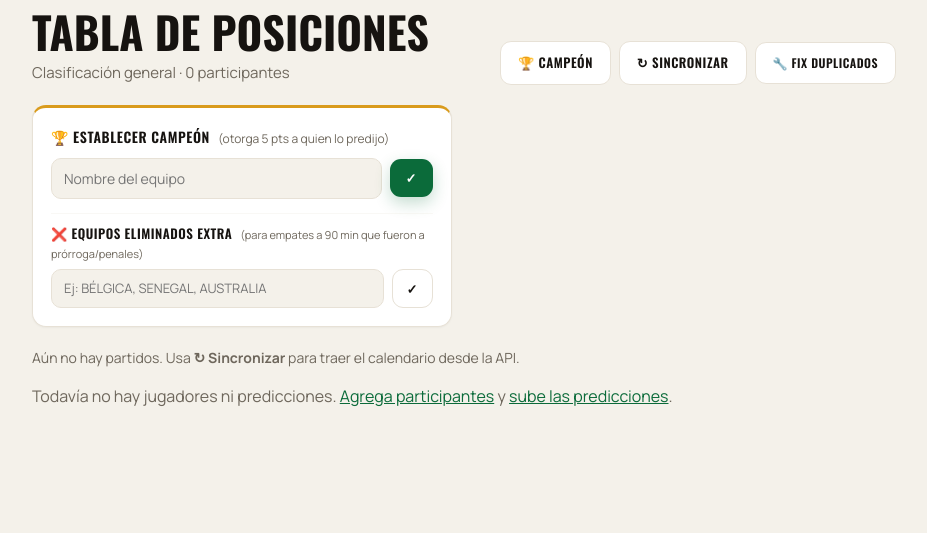
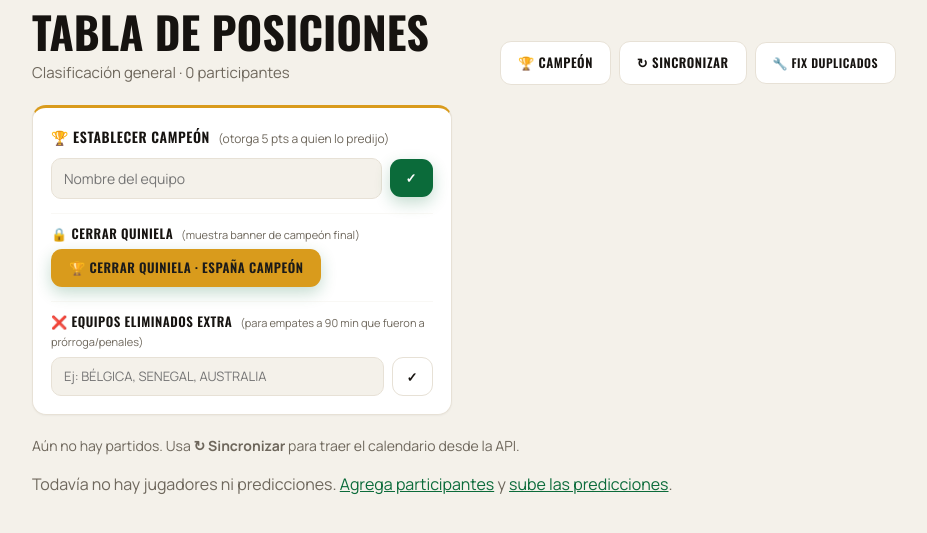
Before and after one commit to SupremoGio/quiniela_Sgio, a Flask app: page / in a window 1280 px wide, after a click on "🏆 CAMPEÓN". Shown: the part 165-698 px from the top of the page, without its empty margins (176-1103 px from the left). Run offline with Flask 3, Linux system fonts and the light colour scheme; the visitor is signed in with stand-in values (Sample User, id 1).

Commit message:
Cerrar quiniela: banner de campeón España + ruta /cerrar y /abrir
- Nueva ruta POST /cerrar: fija campeon_real + activa quiniela_cerrada en ConfigApp
- Nueva ruta POST /abrir: revierte el cierre
- Banner animado de campeón en index.html (visible solo cuando está cerrada)
- Botón "Cerrar quiniela · España campeón" en panel admin

Co-Authored-By: Claude Sonnet 4.6 <noreply@anthropic.com>
Claude-Session: https://claude.ai/code/session_019BCDZBZthQPiDTQnKrFq91

```diff
--- a/app.py
+++ b/app.py
@@ -952,6 +952,8 @@ def crear_app():
         preds_campeon = {pc.jugador_id: pc for pc in PrediccionCampeon.query.all()}
         cfg = ConfigApp.query.filter_by(clave="campeon_real").first()
         campeon_real = cfg.valor if cfg else None
+        cfg_cerrada = ConfigApp.query.filter_by(clave="quiniela_cerrada").first()
+        quiniela_cerrada = bool(cfg_cerrada and cfg_cerrada.valor == "1")
         equipos_eliminados = _get_equipos_eliminados()
         cfg_extra = ConfigApp.query.filter_by(clave="equipos_eliminados_extra").first()
         eliminados_extra_str = cfg_extra.valor if cfg_extra else ""
@@ -990,7 +992,8 @@ def crear_app():
                                preds_campeon=preds_campeon, campeon_real=campeon_real,
                                movimiento=movimiento,
                                equipos_eliminados=equipos_eliminados,
-                               eliminados_extra_str=eliminados_extra_str)
+                               eliminados_extra_str=eliminados_extra_str,
+                               quiniela_cerrada=quiniela_cerrada)
 
     @app.route("/campeon", methods=["POST"])
     @login_required
@@ -1009,6 +1012,39 @@ def crear_app():
         db.session.commit()
         ganadores = sum(1 for pc in PrediccionCampeon.query.all() if pc.puntos == 5)
         flash(f"Campeón establecido: {equipo}. {ganadores} jugador(es) con 5 pts extra.", "success")
+        return redirect(url_for("index"))
+
+    @app.route("/cerrar", methods=["POST"])
+    @login_required
+    def cerrar_quiniela():
+        equipo = request.form.get("campeon_real", "España").strip() or "España"
+        # Guardar campeón
+        cfg = ConfigApp.query.filter_by(clave="campeon_real").first()
+        if cfg:
+            cfg.valor = equipo
+        else:
+            db.session.add(ConfigApp(clave="campeon_real", valor=equipo))
+        for pc in PrediccionCampeon.query.all():
+            pc.puntos = 5 if football_api.equipos_coinciden(pc.equipo, equipo) else 0
+        # Marcar quiniela como cerrada
+        cfg_c = ConfigApp.query.filter_by(clave="quiniela_cerrada").first()
+        if cfg_c:
+            cfg_c.valor = "1"
+        else:
+            db.session.add(ConfigApp(clave="quiniela_cerrada", valor="1"))
+        db.session.commit()
+        ganadores = sum(1 for pc in PrediccionCampeon.query.all() if pc.puntos == 5)
+        flash(f"¡Quiniela cerrada! Campeón: {equipo}. {ganadores} jugador(es) con +5 pts.", "success")
+        return redirect(url_for("index"))
+
+    @app.route("/abrir", methods=["POST"])
+    @login_required
+    def abrir_quiniela():
+        cfg_c = ConfigApp.query.filter_by(clave="quiniela_cerrada").first()
+        if cfg_c:
+            cfg_c.valor = "0"
+            db.session.commit()
+        flash("Quiniela reabierta.", "success")
         return redirect(url_for("index"))
 
     @app.route("/eliminados", methods=["POST"])
--- a/templates/index.html
+++ b/templates/index.html
@@ -1,6 +1,43 @@
 {% extends "base.html" %}
 {% block title %}Tabla de posiciones — Quiniela Mundial 2026{% endblock %}
 {% block content %}
+
+{# ── BANNER DE QUINIELA CERRADA ── #}
+{% if quiniela_cerrada and campeon_real %}
+<div style="position:relative;overflow:hidden;background:linear-gradient(135deg,#1a1a2e 0%,#16213e 40%,#0f3460 100%);
+            border-radius:16px;padding:clamp(20px,4vw,32px);margin-bottom:clamp(20px,3.6vw,28px);
+            text-align:center;box-shadow:0 8px 32px rgba(0,0,0,.35);">
+  {# Estrellas decorativas #}
+  <div aria-hidden="true" style="position:absolute;inset:0;pointer-events:none;overflow:hidden;">
+    <span style="position:absolute;top:12%;left:8%;font-size:22px;opacity:.25;animation:twinkle 3s infinite;">⭐</span>
+    <span style="position:absolute;top:18%;right:10%;font-size:18px;opacity:.2;animation:twinkle 3s .8s infinite;">⭐</span>
+    <span style="position:absolute;bottom:14%;left:14%;font-size:14px;opacity:.2;animation:twinkle 3s 1.4s infinite;">✦</span>
+    <span style="position:absolute;bottom:18%;right:8%;font-size:20px;opacity:.2;animation:twinkle 3s .4s infinite;">⭐</span>
+  </div>
+  <style>@keyframes twinkle{0%,100%{opacity:.15}50%{opacity:.45}}</style>
+  <div style="font-size:clamp(36px,8vw,56px);line-height:1;margin-bottom:10px;">🏆</div>
+  <div style="font-family:var(--font-head);font-weight:700;font-size:clamp(11px,2.5vw,13px);
+              letter-spacing:.2em;text-transform:uppercase;color:#f0c040;margin-bottom:8px;">
+    Campeón del Mundo
+  </div>
+  <div style="font-family:var(--font-head);font-weight:700;font-size:clamp(26px,6vw,42px);
+              color:#fff;letter-spacing:.04em;text-transform:uppercase;margin-bottom:6px;">
+    🇪🇸 {{ campeon_real }} 🇪🇸
+  </div>
+  <div style="font-family:var(--font-body);font-size:13px;color:rgba(255,255,255,.55);margin-top:4px;">
+    FIFA World Cup 2026 · Quiniela finalizada
+  </div>
+  {% if current_user.is_authenticated %}
+  <form method="post" action="{{ url_for('abrir_quiniela') }}" style="margin-top:14px;">
+    <button class="btn-ghost" type="submit"
+            style="font-size:11px;padding:5px 12px;color:rgba(255,255,255,.5);
+                   border-color:rgba(255,255,255,.2);">
+      Reabrir quiniela
+    </button>
+  </form>
+  {% endif %}
+</div>
+{% endif %}
 
 {# ── ENCABEZADO + ACCIONES ── #}
 <div style="display:flex;align-items:flex-end;gap:12px;flex-wrap:wrap;margin-bottom:clamp(14px,2.6vw,20px);">
@@ -52,6 +89,32 @@
       <button class="btn-accent" type="submit" style="padding:9px 16px;">✓</button>
     </form>
     <hr style="border:none;border-top:1px solid var(--line);margin:14px 0 10px;">
+    {# Cerrar quiniela #}
+    {% if not quiniela_cerrada %}
+    <p style="font-family:var(--font-head);font-weight:600;font-size:13px;letter-spacing:.04em;
+              text-transform:uppercase;margin:0 0 6px;">
+      🔒 Cerrar quiniela
+      <span style="font-family:var(--font-body);font-size:11px;color:var(--sub);
+                   text-transform:none;letter-spacing:0;font-weight:400;margin-left:4px;">
+        (muestra banner de campeón final)
+      </span>
+    </p>
+    <form method="post" action="{{ url_for('cerrar_quiniela') }}"
+          onsubmit="return confirm('¿Cerrar la quiniela con España como campeón? Se asignarán los 5 pts a quienes la eligieron.');"
+          class="d-flex gap-2 align-items-center">
+      <input type="hidden" name="campeon_real" value="{{ campeon_real or 'España' }}">
+      <button class="btn-accent" type="submit"
+              style="padding:9px 18px;background:var(--gold);color:#1a1a1a;">
+        🏆 Cerrar quiniela · España campeón
+      </button>
+    </form>
+    <hr style="border:none;border-top:1px solid var(--line);margin:14px 0 10px;">
+    {% else %}
+    <p style="font-family:var(--font-body);font-size:12px;color:var(--sub);margin:0 0 10px;">
+      ✅ Quiniela cerrada. <strong>{{ campeon_real }}</strong> es el campeón.
+    </p>
+    <hr style="border:none;border-top:1px solid var(--line);margin:0 0 10px;">
+    {% endif %}
     <p style="font-family:var(--font-head);font-weight:600;font-size:13px;letter-spacing:.04em;
               text-transform:uppercase;margin:0 0 6px;">
       ❌ Equipos eliminados extra
```
